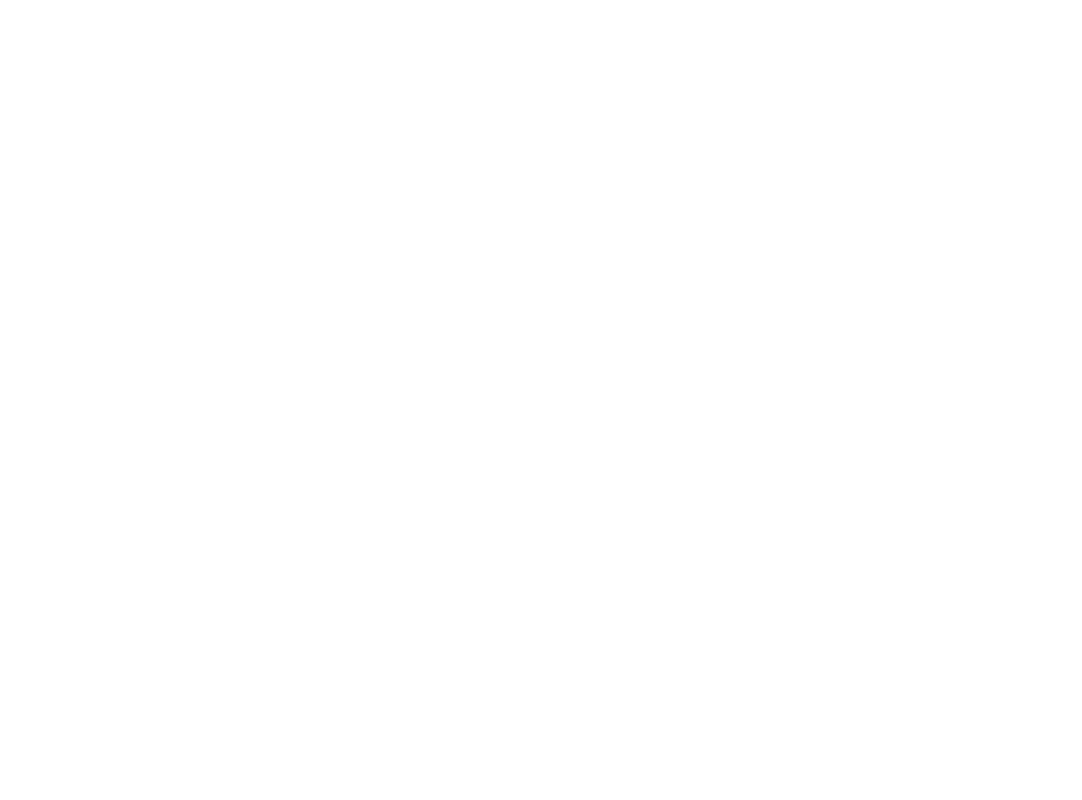
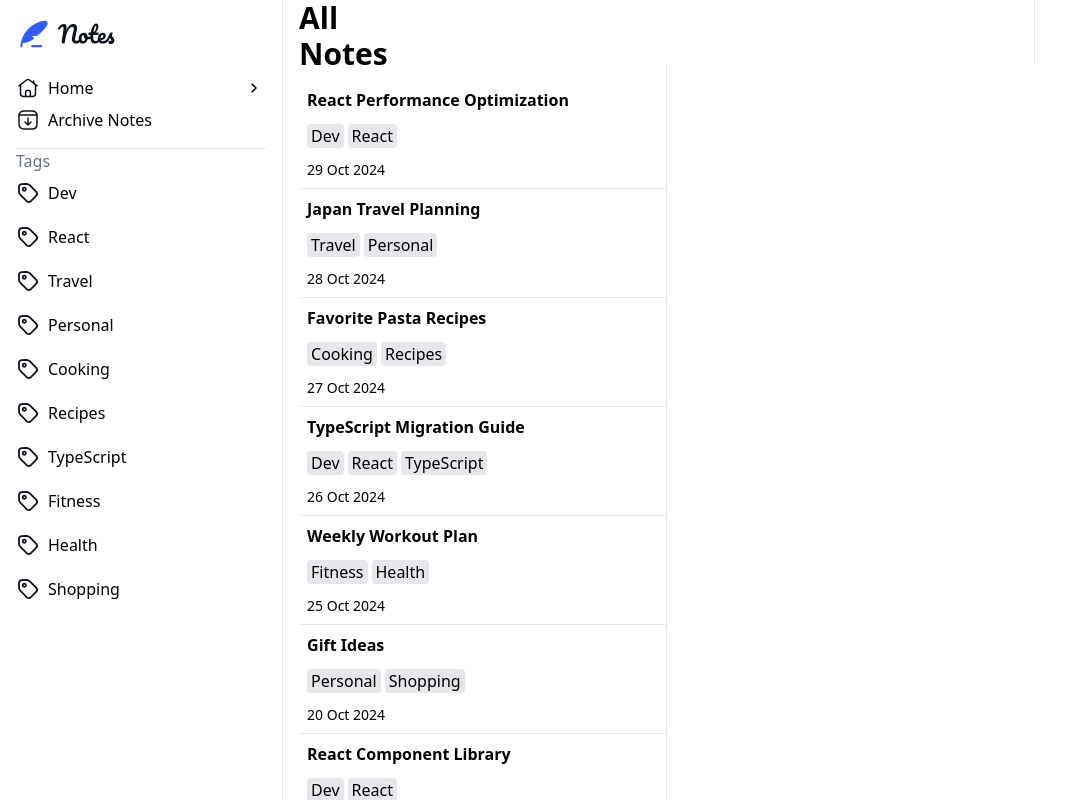
Before and after one commit to JuanPabloYL/note-taking-app, a React (Vite) app: page / in a window 1280 px wide. Before the commit this address had no page. Shown: the top 800 px of the page, without its empty margins (0-1082 px from the left). Built offline with nearby package versions, Linux system fonts and the light colour scheme.

Commit message:
Handle sidebar desktop

```diff
--- a/src/notes/components/Note.jsx
+++ b/src/notes/components/Note.jsx
@@ -15,6 +15,8 @@ export const Note = () => {
   const { notes } = useContext(AuthContext);
   const { id } = useParams();
   const note = getNoteById(id, notes);
+
+  console.log(note);
 
   if (!note) {
     return <p>NO NOTE</p>;
--- a/src/notes/components/Notes.jsx
+++ b/src/notes/components/Notes.jsx
@@ -1,20 +1,22 @@
 import React, { useContext } from "react";
-import { MenuBar } from "./MenuBar";
 import { NoteItem } from "./NoteItem";
 import { AuthContext } from "../../context/AuthContext";
 import { CreateNewButton } from "./CreateNewButton";
 import { SideBar } from "./SideBar";
-import { Note } from "./Note";
 
 export const Notes = () => {
   const { notes } = useContext(AuthContext);
 
   return (
-    <div className="rounded-t px-4 pt-5 pb-21 lg:grid lg:grid-cols-[repeat(13,1fr)] gap-4 lg:rounded-none lg:p-0 ">
+    <div className="rounded-t px-4 pt-5 pb-21 lg:grid lg:grid-cols-[repeat(13,1fr)] gap-4 lg:rounded-none lg:p-0">
       <SideBar />
 
-      <div className="col-span-3 border-r border-r-gray-200">
+      <div className="col-start-4 col-end-14 lg:grid grid-cols-[repeat(8,1fr)] lg:grid-rows-[repeat(1,4rem)] min-h-screen">
+        <div className="col-start-1 cold-end-10">
           <h2 className="font-bold text-3xl">All Notes</h2>
+        </div>
+        <div className="col-span-3 border-r border-r-gray-200 row-start-2">
+          <h2 className="font-bold text-3xl lg:hidden">All Notes</h2>
           <ul className="pt-4">
             {notes.map((note, i) => (
               <NoteItem key={i} note={note} />
@@ -22,6 +24,11 @@ export const Notes = () => {
           </ul>
           <CreateNewButton />
         </div>
+
+        {/* Note */}
+        <div className="col-span-5 border-r border-r-gray-200"></div>
+        <div>{/* Here */}</div>
+      </div>
     </div>
   );
 };
--- a/src/router/AppRouter.jsx
+++ b/src/router/AppRouter.jsx
@@ -11,7 +11,7 @@ export const AppRouter = () => {
         <Logo />
       </div>
       <Routes>
-        <Route path="/home" element={<Notes />} />
+        <Route path="/*" element={<Notes />} />
         <Route path="/note/:id" element={<Note />} />
       </Routes>
       <MenuBar />
```
Lines whose indentation alone changed are shown as unchanged.
